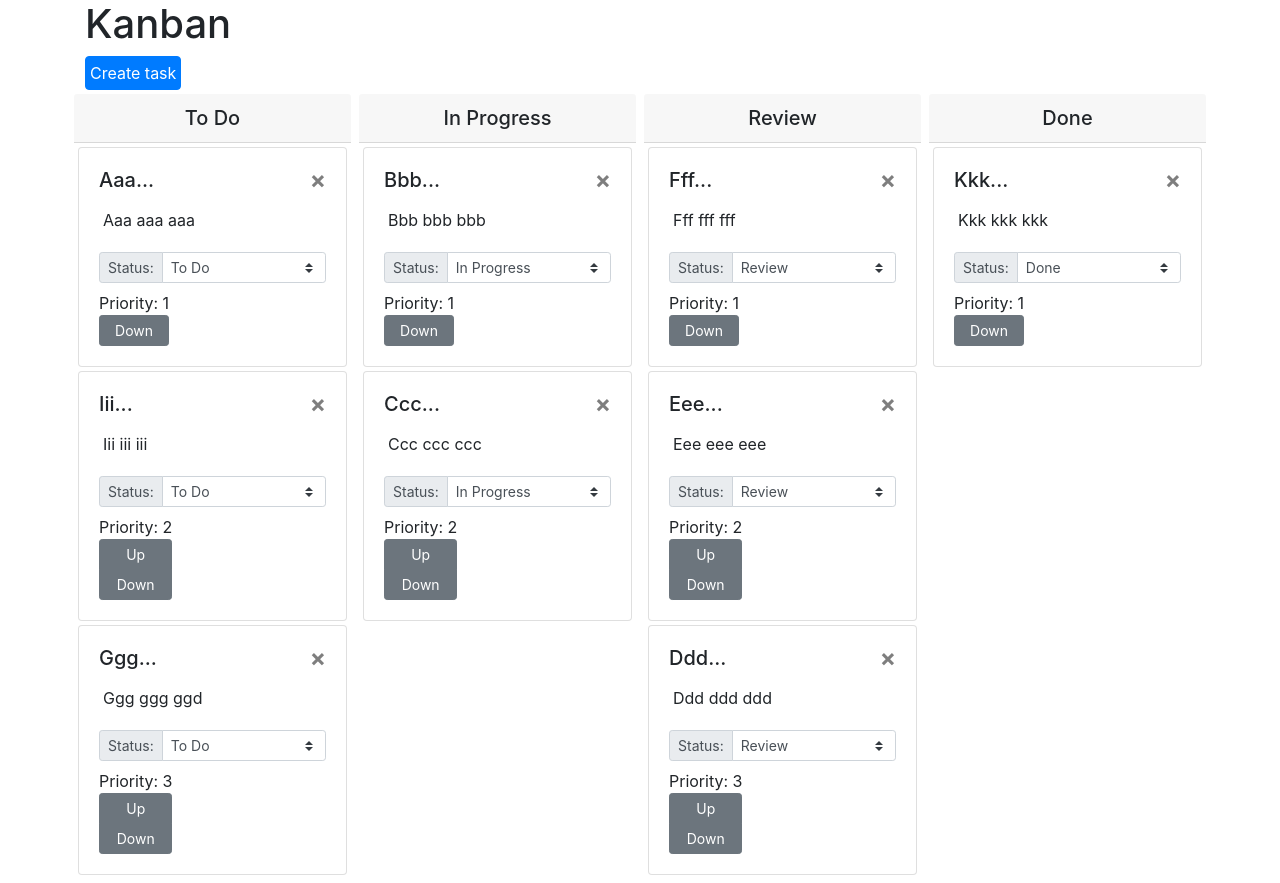
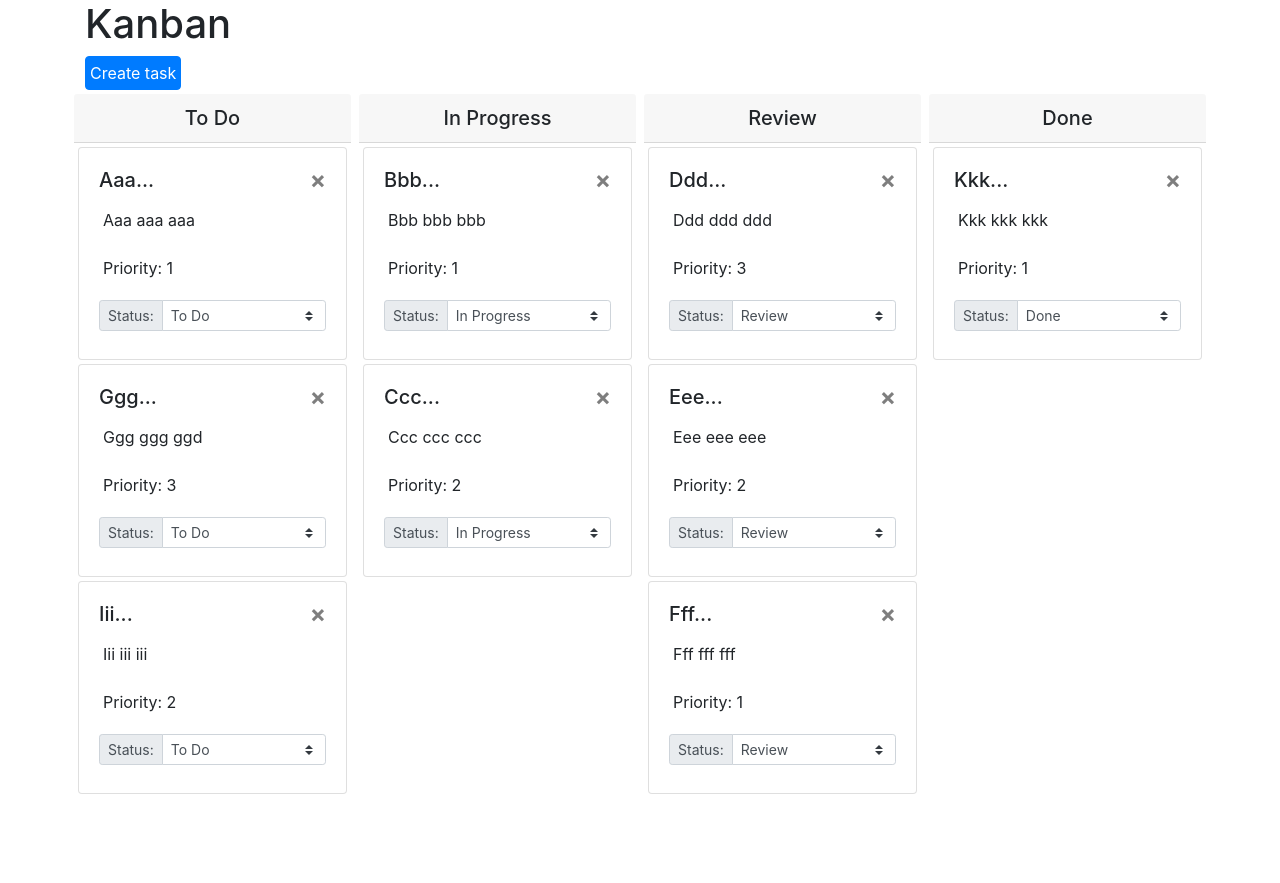
Before and after one commit to atarasevich77/kanban-lesson, a React (Create React App) app: page / in a window 1280 px wide. After the commit the page ends 802 px from the top, so only its background shows below. Built offline with nearby package versions, Linux system fonts and the light colour scheme.

Commit message:
Add drag and drop for tasks priority

```diff
--- a/package.json
+++ b/package.json
@@ -9,6 +9,7 @@
     "@testing-library/user-event": "^7.1.2",
     "bootstrap": "^4.5.0",
     "react": "^16.13.1",
+    "react-beautiful-dnd": "^13.0.0",
     "react-dom": "^16.13.1",
     "react-scripts": "3.4.1"
   },
--- a/src/App.js
+++ b/src/App.js
@@ -88,6 +88,14 @@ function App() {
         setTasks(newTasks);
     }
 
+    const reorder = (list, startIndex, endIndex) => {
+        const result = Array.from(list);
+        const [removed] = result.splice(startIndex, 1);
+        result.splice(endIndex, 0, removed);
+
+        return result;
+    };
+
     return (
         <div>
 
@@ -123,6 +131,8 @@ function App() {
                                           tasks={tasks}
                                           updateTask={updateTask}
                                           deleteTask={deleteTask}
+                                          reorder={reorder}
+                                          setTasks={setTasks}
                             />
                         )
                 }
--- a/src/components/Statuses/StatusesItem.js
+++ b/src/components/Statuses/StatusesItem.js
@@ -1,17 +1,39 @@
 import React from 'react';
 import TasksItem from "../Tasks/TasksItem";
+import { DragDropContext, Droppable } from 'react-beautiful-dnd';
 
 const StatusesItem = (props) => {
+
+    const onDragEnd = (result) => {
+        if (!result.destination) {
+            return;
+        }
+        const newOrderingTasks = props.reorder(
+            props.tasks,
+            result.source.index,
+            result.destination.index
+        );
+
+        props.setTasks(newOrderingTasks);
+    }
+
     return (
-        <div className="col-sm-3 p-1">
+        <DragDropContext onDragEnd={onDragEnd}>
+            <Droppable droppableId="droppable">
+                {(provided, snapshot) => (
+                    <div className="col-sm-3 p-1"
+                        {...provided.droppableProps}
+                        ref={provided.innerRef}
+                    >
                     <h5 className="card-header text-center">{props.status.name}</h5>
                     {
                         props.tasks
-                    .sort((a, b) => { return a.priority - b.priority} )
-                    .map(task => {
+                            // .sort((a, b) => { return a.priority - b.priority} )
+                            .map((task, index) => {
                                 if(task.statusId === props.status.id)
                                     return (
                                         <TasksItem key={task.id}
+                                                   index={index}
                                                    initStatuses={props.initStatuses}
                                                    task={task}
                                                    updateTask={props.updateTask}
@@ -20,7 +42,11 @@ const StatusesItem = (props) => {
                                     );
                             })
                     }
+                    {provided.placeholder}
                     </div>
+                )}
+                </Droppable>
+        </DragDropContext>
     );
 };
 
--- a/src/components/Tasks/TasksItem.js
+++ b/src/components/Tasks/TasksItem.js
@@ -1,4 +1,5 @@
 import React, {useState} from 'react';
+import { Draggable } from 'react-beautiful-dnd';
 
 const TasksItem = (props) => {
 
@@ -36,8 +37,28 @@ const TasksItem = (props) => {
     //     setShow(!show ? " show" : "");
     // }
 
+    const getItemStyle = (isDragging, draggableStyle) => ({
+        // change background colour if dragging
+        background: isDragging ? "lightgrey" : "",
+
+        // styles we need to apply on draggables
+        ...draggableStyle
+    });
+
+
     return (
-        <div className="card m-1">
+        <Draggable draggableId={task.id.toString()} index={props.index}>
+            {
+                (provided, snapshot)  => (
+                    <div className="card m-1"
+                         ref={provided.innerRef}
+                        {...provided.draggableProps}
+                        {...provided.dragHandleProps}
+                        style={getItemStyle(
+                            snapshot.isDragging,
+                            provided.draggableProps.style
+                        )}
+                    >
                         <div className="card-body">
                             <button type="button" className="close text-right" onClick={onDeleteTask} aria-label="Delete">
                                 <span aria-hidden="true">&times;</span>
@@ -45,6 +66,9 @@ const TasksItem = (props) => {
                             <h5 className="card-title">{title}</h5>
                             <p className="card-text p-1">
                                 {task.name}
+                            </p>
+                            <p className="card-text p-1">
+                                Priority: {task.priority}
                             </p>
                             <div className="input-group input-group-sm mb-2 mt-2">
                                 <div className="input-group-prepend">
@@ -58,39 +82,77 @@ const TasksItem = (props) => {
                                     }
                                 </select>
                             </div>
-                <div className="btn-group-vertical btn-group-sm" aria-label={"Priority: " + task.priority}>
-                    Priority: {task.priority}
-                    {
-                        task.priority > 1 &&
-                        <button className="btn btn-secondary" onClick={onPriorityUp} type="button">Up</button>
-                    }
-                    {
-                        task.priority < 10 &&
-                        <button className="btn btn-secondary" onClick={onPriorityDown} type="button">Down</button>
-                    }
-                </div>
-                {/*This bootstrap dropdown doesn't work */}
-                {/*<div className="dropdown">*/}
-                {/*    <button className="btn btn-secondary btn-sm dropdown-toggle" type="button" id="dropdownMenuButton"*/}
-                {/*            data-toggle="dropdown" aria-haspopup={true} aria-expanded={false}*/}
-                {/*            onClick={onToggleDropdown}>*/}
-                {/*        {props.initStatuses.map(el => {*/}
-                {/*            if(el.id === task.statusId)*/}
-                {/*                return el.name*/}
-                {/*        })}*/}
-                {/*    </button>*/}
-                {/*    <div className={"dropdown-menu" + show} aria-labelledby="dropdownMenuButton">*/}
-                {/*        {*/}
-                {/*            props.initStatuses.filter(el =>*/}
-                {/*                el.id !== task.statusId*/}
-                {/*            ).map(el =>*/}
-                {/*                <a className="dropdown-item" key={el.id} id={el.id} onClick={onStatusChange} href="#">{el.name}</a>*/}
-                {/*            )*/}
-                {/*        }*/}
-                {/*    </div>*/}
+                            {/*<div className="btn-group-vertical btn-group-sm" aria-label={"Priority: " + task.priority}>*/}
+                            {/*    Priority: {task.priority}*/}
+                            {/*    {*/}
+                            {/*        task.priority > 1 &&*/}
+                            {/*        <button className="btn btn-secondary" onClick={onPriorityUp} type="button">Up</button>*/}
+                            {/*    }*/}
+                            {/*    {*/}
+                            {/*        task.priority < 10 &&*/}
+                            {/*        <button className="btn btn-secondary" onClick={onPriorityDown} type="button">Down</button>*/}
+                            {/*    }*/}
                             {/*</div>*/}
                         </div>
                     </div>
+            )}
+        </Draggable>
+
+
+        // <div className="card m-1">
+        //     <div className="card-body">
+        //         <button type="button" className="close text-right" onClick={onDeleteTask} aria-label="Delete">
+        //             <span aria-hidden="true">&times;</span>
+        //         </button>
+        //         <h5 className="card-title">{title}</h5>
+        //         <p className="card-text p-1">
+        //             {task.name}
+        //         </p>
+        //         <div className="input-group input-group-sm mb-2 mt-2">
+        //             <div className="input-group-prepend">
+        //                 <label className="input-group-text" htmlFor="inputGroupSelect01">Status:</label>
+        //             </div>
+        //             <select className="custom-select" id="inputGroupSelect01" defaultValue={task.statusId} onChange={onStatusChange}>
+        //                 {
+        //                     props.initStatuses.map(el => {
+        //                         return <option key={el.id} value={el.id}>{el.name}</option>
+        //                     })
+        //                 }
+        //             </select>
+        //         </div>
+        //         <div className="btn-group-vertical btn-group-sm" aria-label={"Priority: " + task.priority}>
+        //             Priority: {task.priority}
+        //             {
+        //                 task.priority > 1 &&
+        //                 <button className="btn btn-secondary" onClick={onPriorityUp} type="button">Up</button>
+        //             }
+        //             {
+        //                 task.priority < 10 &&
+        //                 <button className="btn btn-secondary" onClick={onPriorityDown} type="button">Down</button>
+        //             }
+        //         </div>
+        //         {/*This bootstrap dropdown doesn't work */}
+        //         {/*<div className="dropdown">*/}
+        //         {/*    <button className="btn btn-secondary btn-sm dropdown-toggle" type="button" id="dropdownMenuButton"*/}
+        //         {/*            data-toggle="dropdown" aria-haspopup={true} aria-expanded={false}*/}
+        //         {/*            onClick={onToggleDropdown}>*/}
+        //         {/*        {props.initStatuses.map(el => {*/}
+        //         {/*            if(el.id === task.statusId)*/}
+        //         {/*                return el.name*/}
+        //         {/*        })}*/}
+        //         {/*    </button>*/}
+        //         {/*    <div className={"dropdown-menu" + show} aria-labelledby="dropdownMenuButton">*/}
+        //         {/*        {*/}
+        //         {/*            props.initStatuses.filter(el =>*/}
+        //         {/*                el.id !== task.statusId*/}
+        //         {/*            ).map(el =>*/}
+        //         {/*                <a className="dropdown-item" key={el.id} id={el.id} onClick={onStatusChange} href="#">{el.name}</a>*/}
+        //         {/*            )*/}
+        //         {/*        }*/}
+        //         {/*    </div>*/}
+        //         {/*</div>*/}
+        //     </div>
+        // </div>
     );
 };
 
```
Also changed, not shown: 1 other file (tests, documents, lock files or other folders). Lines whose indentation alone changed are shown as unchanged.
